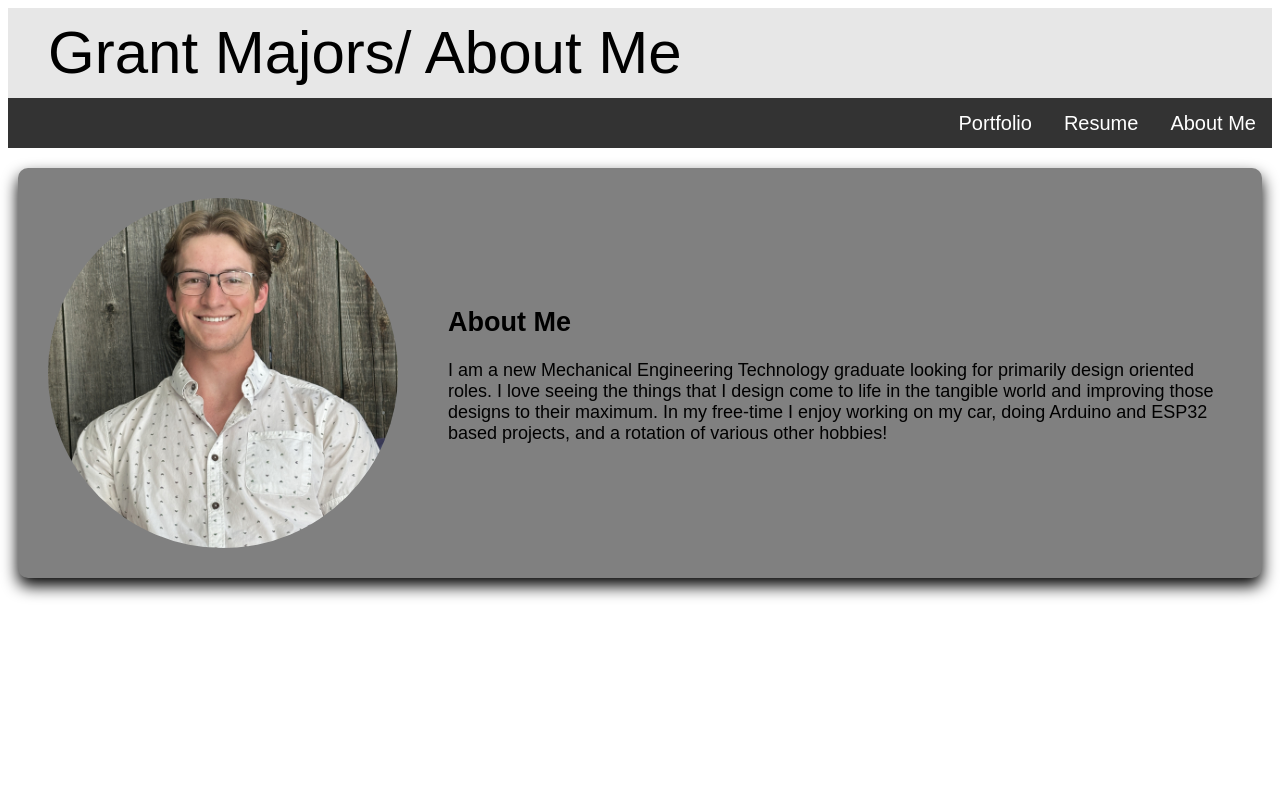
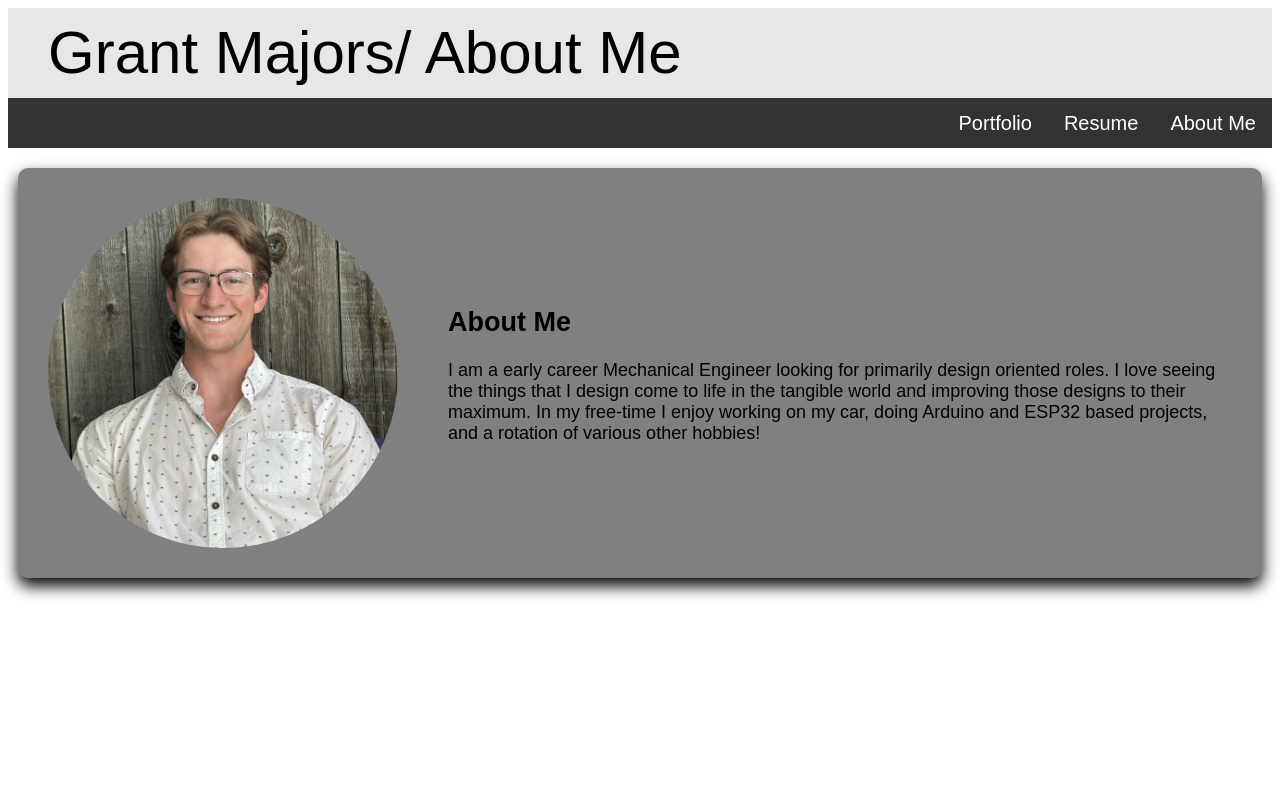
Before and after one commit to Grant-Majors/Grant-Majors.github.io, a plain HTML site: page index.html in a window 1280 px wide. Shown: the top 800 px of the page. Drawn offline with Linux system fonts and the light colour scheme.

Commit message:
update for 2026 apps

```diff
--- a/index.html
+++ b/index.html
@@ -29,12 +29,11 @@
       <div>
         <h2 class="title">About Me</h2>
         <p>
-          I am a new Mechanical Engineering Technology graduate looking for
-          primarily design oriented roles. I love seeing the things that I
-          design come to life in the tangible world and improving those designs
-          to their maximum. In my free-time I enjoy working on my car, doing
-          Arduino and ESP32 based projects, and a rotation of various other
-          hobbies!
+          I am a early career Mechanical Engineer looking for primarily design
+          oriented roles. I love seeing the things that I design come to life in
+          the tangible world and improving those designs to their maximum. In my
+          free-time I enjoy working on my car, doing Arduino and ESP32 based
+          projects, and a rotation of various other hobbies!
         </p>
       </div>
     </div>
```
Also changed, not shown: media/photos/resume.png.
